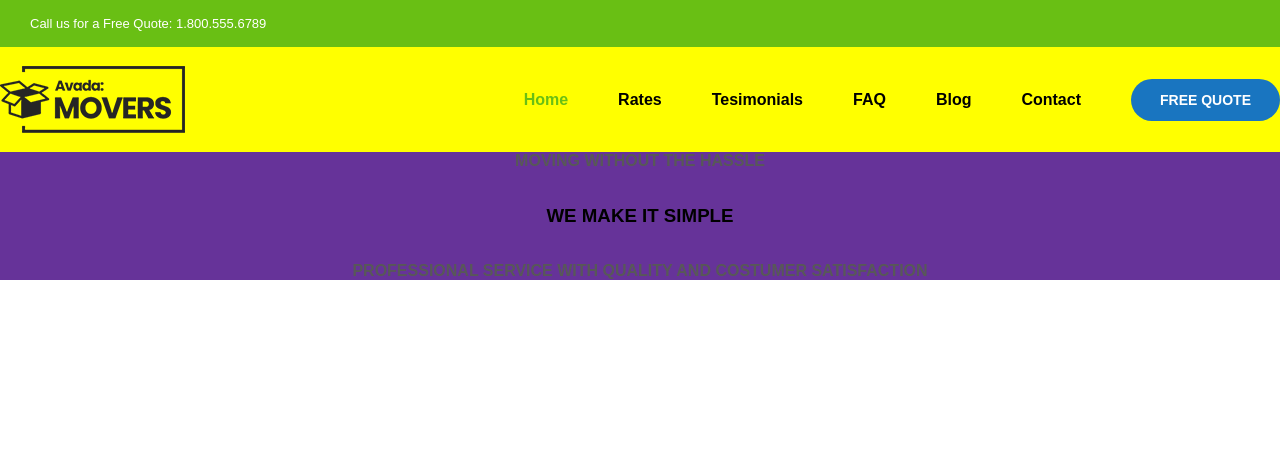
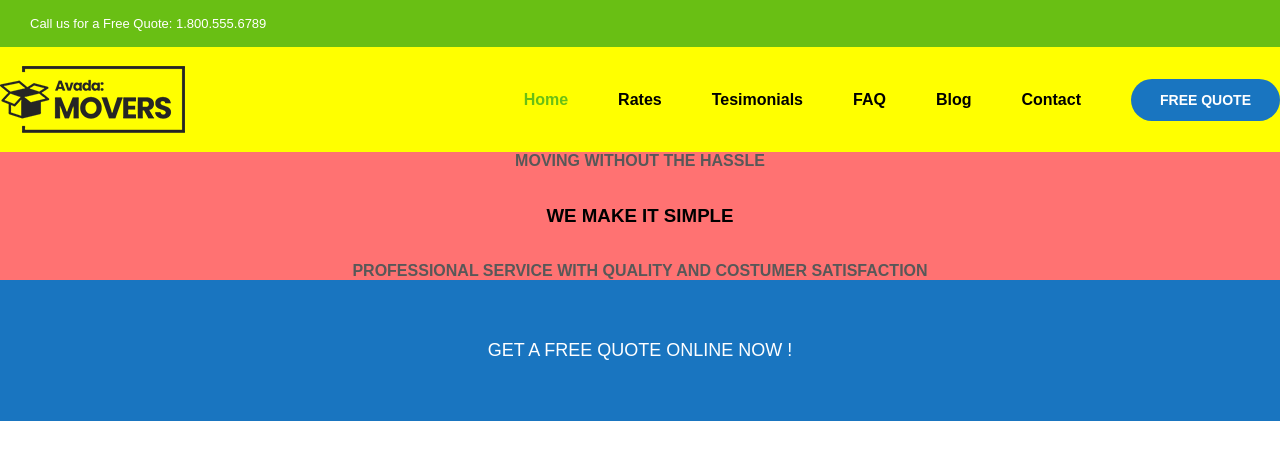
Before and after one commit to Luigidefilippo/proj-html-vuejs, a Vue app: page / in a window 1280 px wide. Shown: the top 460 px of the page. Built offline with nearby package versions, Linux system fonts and the light colour scheme.

Commit message:
compleate Section Free quote (mainsection2)

```diff
--- a/src/components/AppMain.vue
+++ b/src/components/AppMain.vue
@@ -1,11 +1,17 @@
 <script>
 import mainNavbar from './mainComponents/mainNavbar.vue';
 import mainSection1 from './mainComponents/mainSection1.vue';
+import mainSection2 from './mainComponents/mainSection2.vue';
+import mainSection3 from './mainComponents/mainSection3.vue';
 
 export default {
     components: {
         mainNavbar,
         mainSection1,
+        mainSection2,
+        mainSection3
+
+
     }
 }
 
@@ -15,9 +21,11 @@ export default {
 <div class="containerS1">
         <div class="container">
             <mainNavbar class="top-right" />
-            <mainSection1 class="center" />
+            <mainSection1 />
         </div>
     </div>
+    <mainSection2/>
+    <mainSection3/>
 
 </template>
 
--- a/src/components/mainComponents/mainSection1.vue
+++ b/src/components/mainComponents/mainSection1.vue
@@ -17,7 +17,7 @@ export default {
 @use '../style/partials/colors' as*;
 
 .bannerS1{
-   background-color: rebeccapurple;
+   background-color: rgba(255, 255, 255, 0.447);
     text-align: center;
     display: flex;
     flex-direction: column;
--- /dev/null
+++ b/src/components/mainComponents/mainSection2.vue
@@ -0,0 +1,31 @@
+<script>
+export default{
+
+}
+</script>
+
+<template>
+    <div class="section2">
+        <p>
+            GET A FREE QUOTE ONLINE NOW !
+        </p>
+    </div>
+
+</template>
+
+<style lang="scss">
+@use '../style/partials/colors' as*;
+
+
+.section2 {
+    background-color: black;
+    height: 141px;
+    background-color: $denim;
+    display: flex;
+    justify-content: center;
+    align-items: center;
+    color: white;
+    font-size: 18px;
+    text-transform: uppercase;
+}
+</style>
--- /dev/null
+++ b/src/components/mainComponents/mainSection3.vue
@@ -0,0 +1,5 @@
+<script>
+export default{
+
+}
+</script>
```
